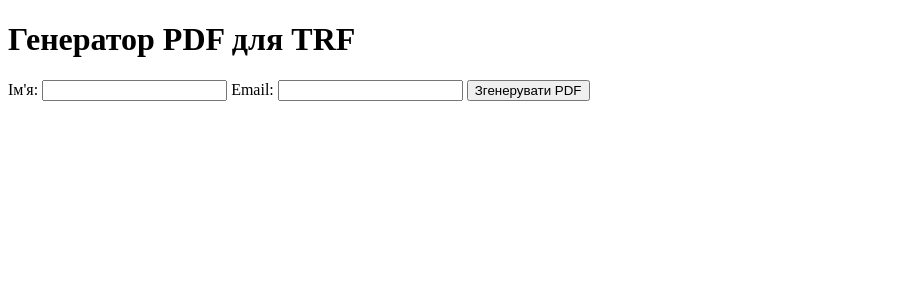
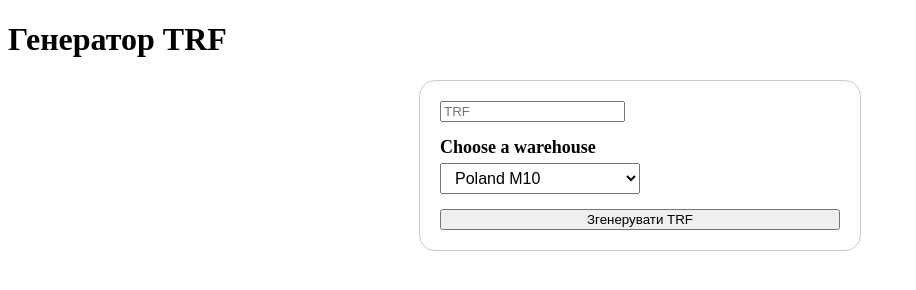
Before and after one commit to Sergo-Kaz13/pdf-generator-trf, a website: page public/index.html in a window 1280 px wide. Shown: the whole page, without its empty margins (0-916 px from the left). Drawn offline with Linux system fonts and the light colour scheme.

Commit message:
Add base form

```diff
--- a/public/index.html
+++ b/public/index.html
@@ -10,15 +10,24 @@
   </head>
   <body>
     <div class="container">
-      <h1>Генератор PDF для TRF</h1>
-      <form id="pdfForm">
-        <label for="name">Ім'я:</label>
-        <input type="text" id="name" name="name" required />
+      <h1>Генератор TRF</h1>
+      <form id="pdfForm" class="pdfForm">
+        <div>
+          <input type="text" id="name" name="name" placeholder="TRF" required />
+        </div>
 
-        <label for="email">Email:</label>
-        <input type="email" id="email" name="email" required />
+        <div>
+          <div class="select-wrapper">
+            <label for="country">Choose a warehouse</label>
+            <select name="country" id="country">
+              <option value="PolandM10">Poland M10</option>
+              <option value="CzechRepublicС27">Czech Republic С27</option>
+              <option value="Germany">Germany</option>
+            </select>
+          </div>
+        </div>
 
-        <button type="submit">Згенерувати PDF</button>
+        <button type="submit">Згенерувати TRF</button>
       </form>
     </div>
   </body>
--- a/public/style.css
+++ b/public/style.css
@@ -0,0 +1,27 @@
+.pdfForm {
+  margin: 0 auto;
+  display: flex;
+  flex-direction: column;
+  gap: 15px;
+  max-width: 400px;
+  border: 1px solid #ccc;
+  padding: 20px;
+  border-radius: 1rem;
+}
+
+.select-wrapper {
+  display: flex;
+  flex-direction: column;
+}
+
+.select-wrapper label {
+  margin-bottom: 5px;
+  font-weight: bold;
+  font-size: 18px;
+}
+
+select {
+  padding: 5px 10px;
+  font-size: 16px;
+  width: 200px;
+}
```
